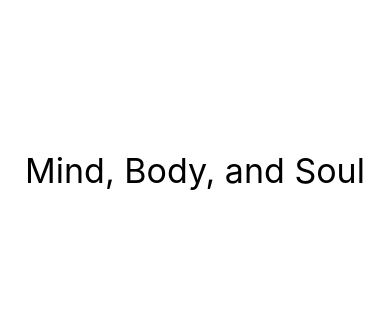
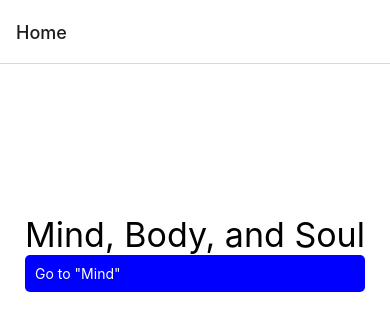
Before and after one commit to KingJay014/MindBodySoul-MBS, a React Native app: screen / in a window 390 px wide. Shown: the top 330 px of the page. Built offline with nearby package versions, Linux system fonts and the light colour scheme.

Commit message:
working button added - needs adjusting

```diff
--- a/App.js
+++ b/App.js
@@ -1,5 +1,5 @@
 import { StatusBar } from 'expo-status-bar';
-import { SafeAreaView, StyleSheet, Text, View, Animated } from 'react-native';
+import { SafeAreaView, StyleSheet, Text, View, Animated, TouchableOpacity } from 'react-native';
 import React, {useEffect, useRef} from 'react';
 import { NavigationContainer } from '@react-navigation/native';
 import { createNativeStackNavigator } from '@react-navigation/native-stack';
@@ -22,18 +22,8 @@
 //                                  npx expo install react-native-screens react-native-safe-area-context
 
 
-
-
-
-
-
-
+//THE HOMEPAGE
 const HomePage = ({navigation}) => {
-
-}
-
-export default function App() {
-
   const fadeAnim = useRef(new Animated.Value(0)).current;
 
   useEffect(() => {
@@ -45,13 +35,33 @@
   }, [fadeAnim]);
 
   return (
-    <NavigationContainer>
       <SafeAreaView style={styles.container}>
         <View>
           <Animated.Text style={[styles.text, {opacity: fadeAnim}]}>Mind, Body, and Soul</Animated.Text>
+          <TouchableOpacity
+        style={{ padding: 10, backgroundColor: 'blue', borderRadius: 5 }}
+        onPress={() => navigation.navigate('Mind')}
+      >
+        <Text style={{ color: 'white' }}>Go to "Mind"</Text>
+      </TouchableOpacity>
           <StatusBar style="auto" />
         </View>
       </SafeAreaView>
+  );
+}
+
+//THE MIND OAGE
+const MindPage = ({navigation}) => {
+
+}
+
+export default function App() {
+  return (
+    <NavigationContainer>
+      <Stack.Navigator>
+        <Stack.Screen name="Home" component={HomePage} />
+        <Stack.Screen name="Mind" component={MindPage} />
+      </Stack.Navigator>
     </NavigationContainer>
   );
 }
```
